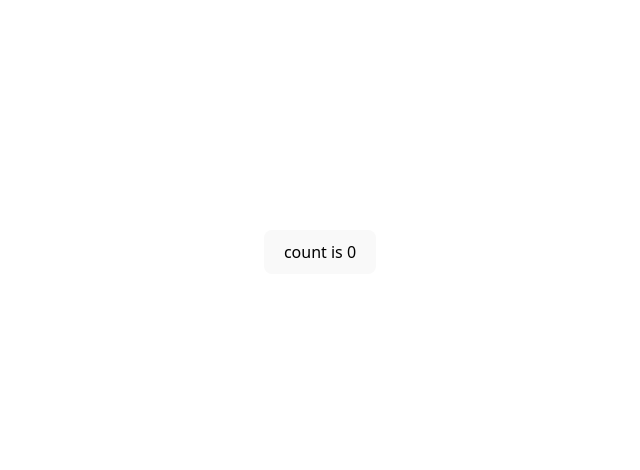
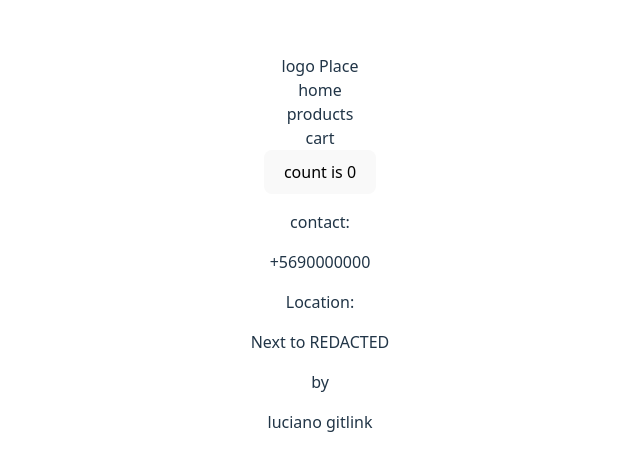
Before and after one commit to tococo852/Shopping-mockup, a React (Vite) app: page / in a window 1280 px wide. Shown: the part 148-618 px from the top of the page, without its empty margins (320-960 px from the left). Built offline with nearby package versions, Linux system fonts and the light colour scheme.

Commit message:
some basic structure

```diff
--- a/src/App/App.jsx
+++ b/src/App/App.jsx
@@ -1,4 +1,5 @@
 import { useState } from 'react'
+
 import './App.css'
 
 function App() {
--- a/src/App/routes.jsx
+++ b/src/App/routes.jsx
@@ -1,5 +1,4 @@
 import App from "./App.jsx";
-
 const routes = [
   {
     path: "/",
--- /dev/null
+++ b/src/components/Footer/Footer.jsx
@@ -0,0 +1,20 @@
+const Footer =()=>{
+    return <>
+            <div>
+                <div>
+                   <p>contact:</p>
+                   <p>+5690000000</p>
+                </div>
+                <div>
+                    <p>Location:</p>
+                    <p>Next to REDACTED</p>
+                </div>
+                <div>
+                    <p>by</p>
+                    <p>luciano gitlink</p>
+                </div>
+            </div>
+        </>
+}
+
+export default Footer
--- /dev/null
+++ b/src/components/Header/Header.jsx
@@ -0,0 +1,20 @@
+const Header =()=>{
+    return <>
+            <div>
+                <div>
+                    logo Place
+                </div>
+                <div>
+                    home
+                </div>
+                <div>
+                    products
+                </div>
+                <div>
+                    cart
+                </div>
+            </div>
+        </>
+}
+
+export default Header
--- a/src/main.jsx
+++ b/src/main.jsx
@@ -1,6 +1,8 @@
 import { StrictMode } from 'react'
 import { createRoot } from 'react-dom/client'
 import { createBrowserRouter, RouterProvider } from 'react-router'
+import Header from './components/Header/Header.jsx'
+import Footer from './components/Footer/Footer.jsx'
 import routes from './app/routes.jsx'
 import './index.css'
 
@@ -8,6 +10,8 @@ const router= createBrowserRouter(routes)
 
 createRoot(document.getElementById('root')).render(
   <StrictMode>
+    <Header/>
     <RouterProvider router={router} />
+    <Footer/>
   </StrictMode>,
 )
```
Also changed, not shown: src/components/Carrousel/Carrousel.jsx (added), src/components/CartCheckout/CartCheckout.jsx (added), src/components/HomePage/HomePage.jsx (added), src/components/ProductCatalog/ProductCatalog.jsx (added), src/components/ShoppingCart/ShoppingCart.jsx (added).
